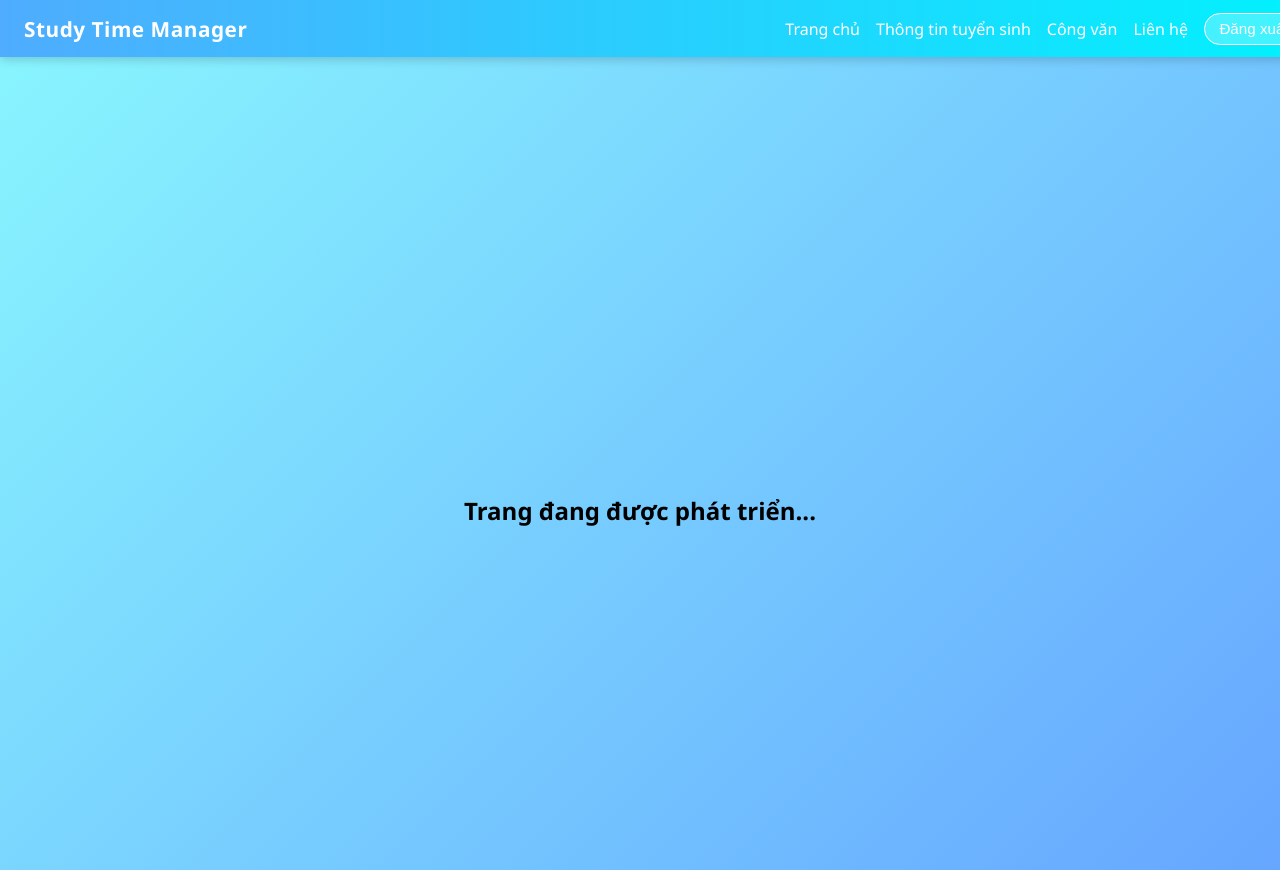
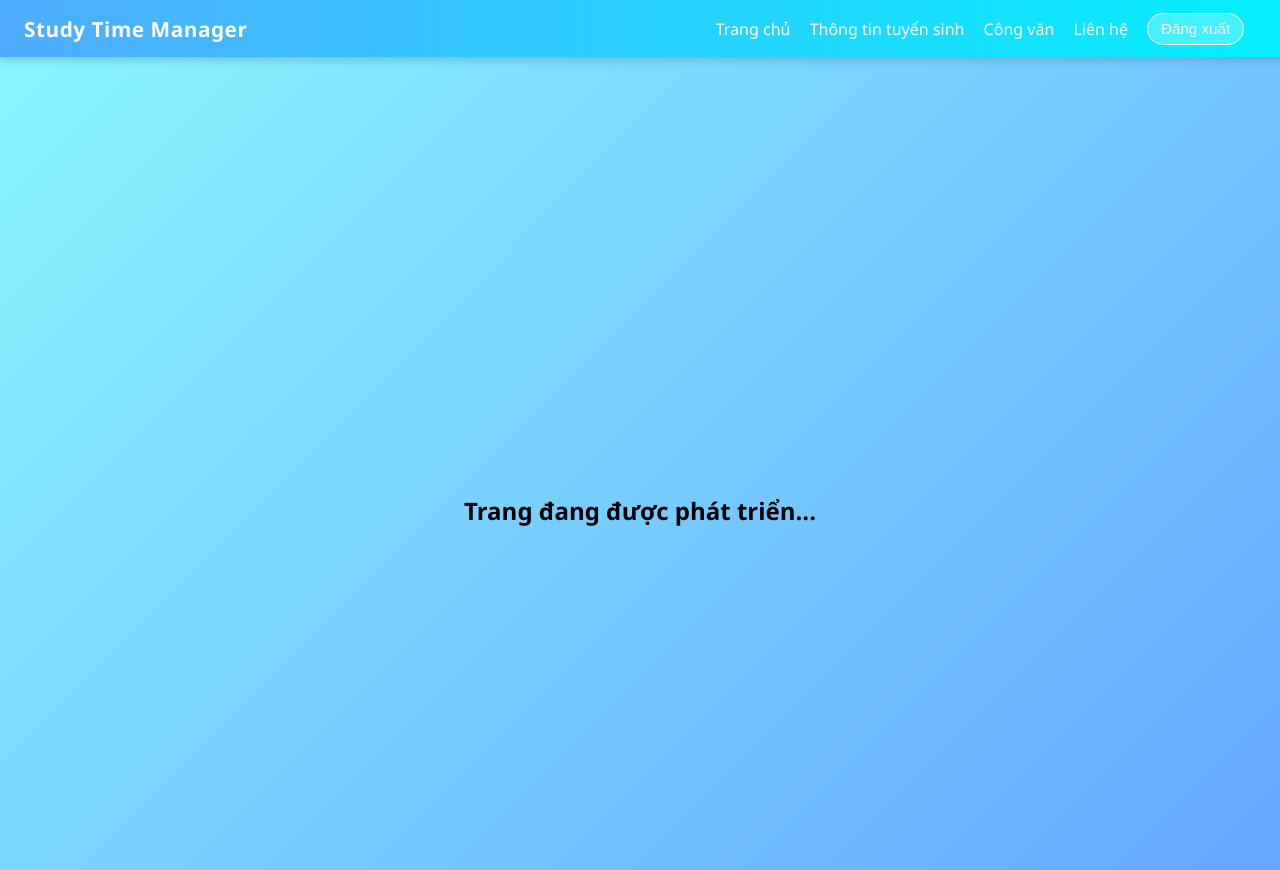
Before and after one commit to taithan100308-beep/unipath, a plain HTML site: page contact.html in a window 1280 px wide. Drawn offline with Linux system fonts and the light colour scheme.

Commit message:
Update style.css

```diff
--- a/style.css
+++ b/style.css
@@ -262,7 +262,8 @@ header {
 .nav-right {
   display: flex;
   align-items: center;
-  gap: 1rem;
+  gap: 1.2rem;
+  margin-right: 60px; /* 🔧 dịch nguyên nhóm sang trái khoảng 60px */
 }
 
 .nav-right a {
@@ -280,7 +281,7 @@ header {
   background: rgba(255, 255, 255, 0.25);
   border: 1px solid white;
   color: white;
-  padding: 0.4rem 0.9rem;
+  padding: 0.4rem 0.8rem; /* 🔧 giảm chút để không tràn */
   border-radius: 1.2rem;
   cursor: pointer;
   font-size: 0.95rem;
```
